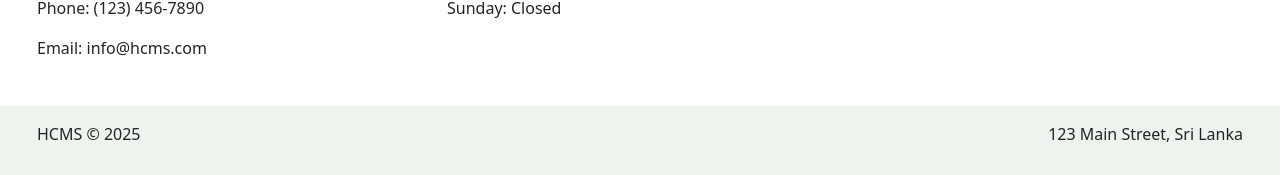
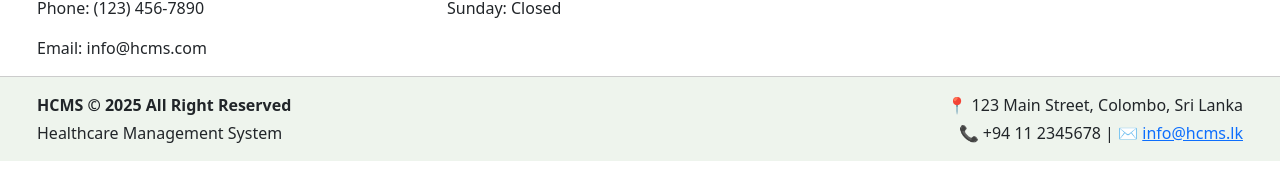
Before and after one commit to LavinduWelikala/health-care-api, a React (Create React App) app in the folder client/: page /contact-us in a window 1280 px wide. Shown: the part 770-945 px from the top of the page. Built offline with nearby package versions, Linux system fonts and the light colour scheme.

Commit message:
footer-update

```diff
--- a/client/src/components/ContactUs.js
+++ b/client/src/components/ContactUs.js
@@ -39,16 +39,24 @@ function ContactUs() {
       </div>
       <div>
         <footer
-          className="py-3"
-          style={{ backgroundColor: "#eef4ed", marginTop: "30px" }}
+          className="py-3 mt-auto"
+          style={{
+            backgroundColor: "#eef4ed",
+            borderTop: "1px solid #ccc",
+          }}
         >
           <div className="container">
             <div className="row">
-              <div className="col-md-6">
-                <p>HCMS &copy; {new Date().getFullYear()}</p>
+              <div className="col-md-6 text-md-start text-center">
+                <p className="mb-1 fw-bold">HCMS © {new Date().getFullYear()} All Right Reserved</p>
+                <p className="mb-0">Healthcare Management System</p>
               </div>
-              <div className="col-md-6 text-md-end">
-                <p>123 Main Street, Sri Lanka</p>
+              <div className="col-md-6 text-md-end text-center">
+                <p className="mb-1">📍 123 Main Street, Colombo, Sri Lanka</p>
+                <p className="mb-0">
+                  📞 +94 11 2345678 | ✉️{" "}
+                  <a href="mailto:info@hcms.lk">info@hcms.lk</a>
+                </p>
               </div>
             </div>
           </div>
--- a/client/src/pages/userMainPage.js
+++ b/client/src/pages/userMainPage.js
@@ -222,14 +222,25 @@ function userMainPage() {
           </Row>
         </Container>
         <div>
-          <footer className="py-3" style={{ backgroundColor: "#eef4ed" }}>
+          <footer
+            className="py-3 mt-auto"
+            style={{
+              backgroundColor: "#eef4ed",
+              borderTop: "1px solid #ccc",
+            }}
+          >
             <div className="container">
               <div className="row">
-                <div className="col-md-6">
-                  <p>HCMS &copy; {new Date().getFullYear()}</p>
+                <div className="col-md-6 text-md-start text-center">
+                  <p className="mb-1 fw-bold">HCMS © {new Date().getFullYear()} All Right Reserved</p>
+                  <p className="mb-0">Healthcare Management System</p>
                 </div>
-                <div className="col-md-6 text-md-end">
-                  <p>123 Main Street, Sri Lanka</p>
+                <div className="col-md-6 text-md-end text-center">
+                  <p className="mb-1">📍 123 Main Street, Colombo, Sri Lanka</p>
+                  <p className="mb-0">
+                    📞 +94 11 2345678 | ✉️{" "}
+                    <a href="mailto:info@hcms.lk">info@hcms.lk</a>
+                  </p>
                 </div>
               </div>
             </div>
```
